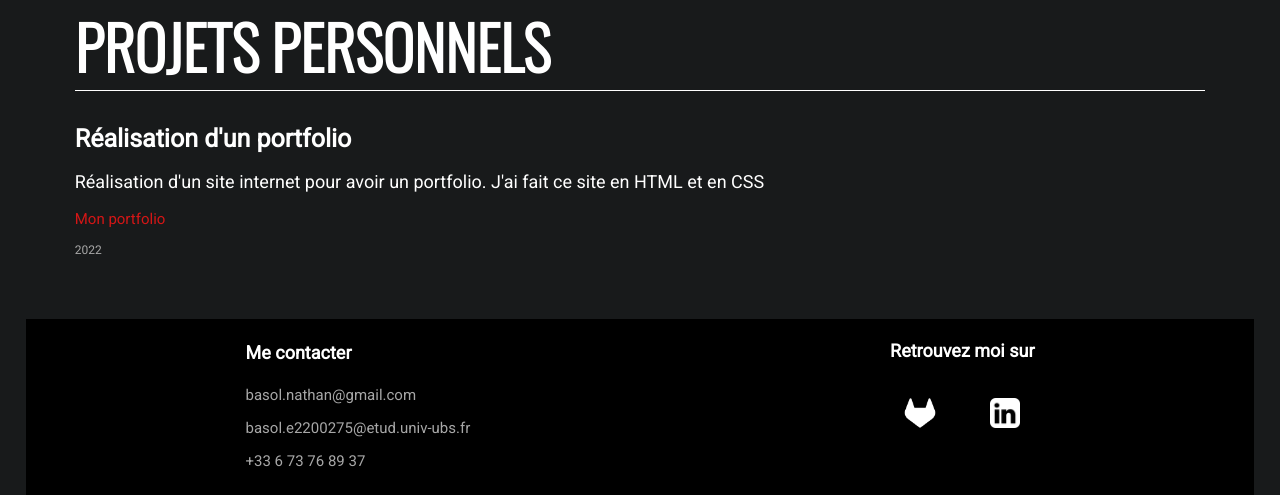
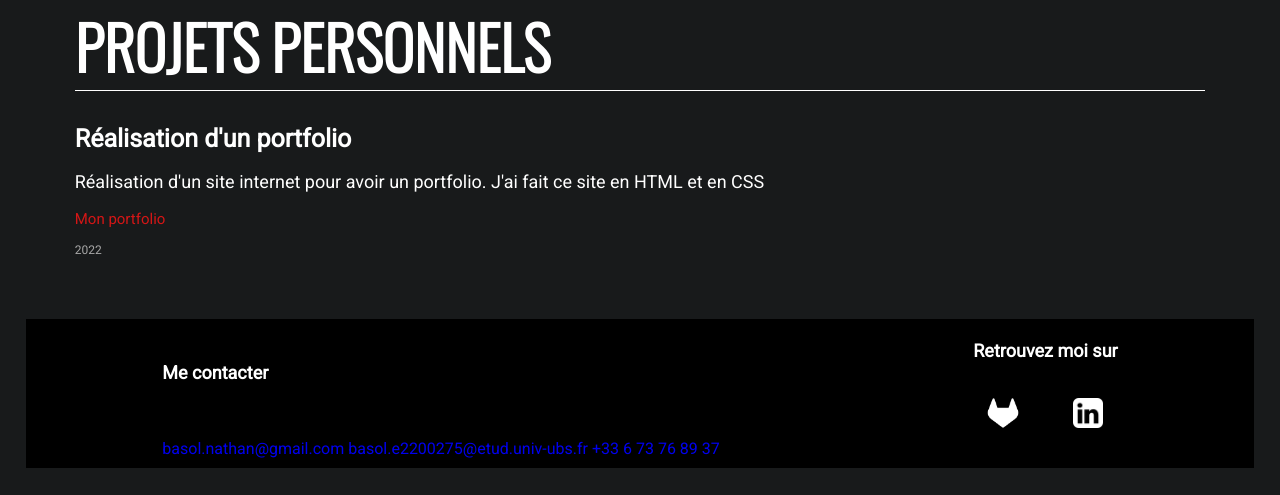
Before and after one commit to nathan-basol/nathan-basol.github.io, a plain HTML site: page index.html in a window 1280 px wide. Shown: the part 3215-3710 px from the top of the page. After the commit the page ends 3683 px from the top, so only its background shows below. Drawn offline with nearby package versions, Linux system fonts and the light colour scheme.

Commit message:
Update index.html

```diff
--- a/index.html
+++ b/index.html
@@ -132,9 +132,9 @@
     <footer>
         <div class="me-contacter">
             <h3>Me contacter</h3>
-            <p>basol.nathan@gmail.com</p>
-            <p>basol.e2200275@etud.univ-ubs.fr</p>
-            <p>+33 6 73 76 89 37</p>
+            <a href="mailto:basol.nathan@gmail.com">basol.nathan@gmail.com</a>
+            <a href="mailto:basol.e2200275@etud.univ-ubs.fr">basol.e2200275@etud.univ-ubs.fr</a>
+            <a href="tel:+33673768937">+33 6 73 76 89 37</a>
         </div>
         <div class="retrouvez-moi-sur">
             <h3>Retrouvez moi sur</h3>
```
